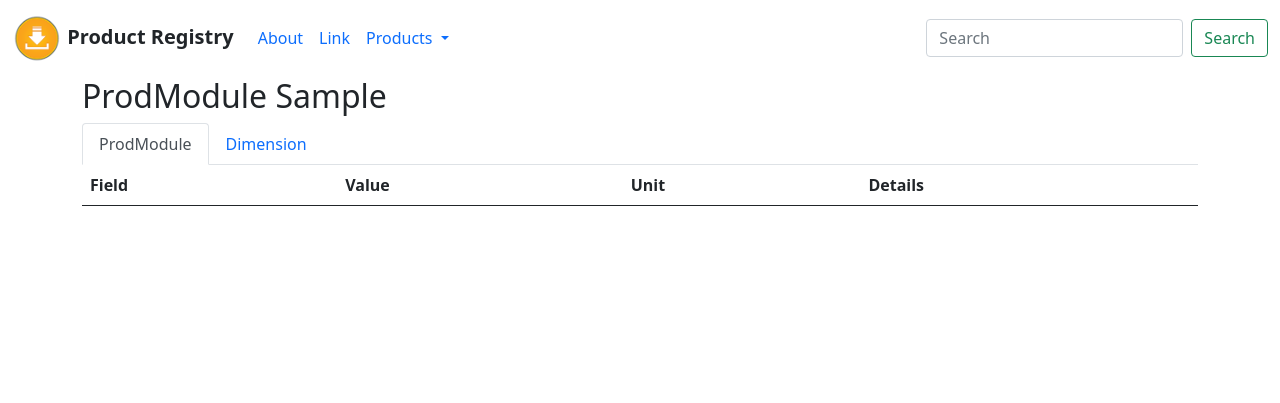
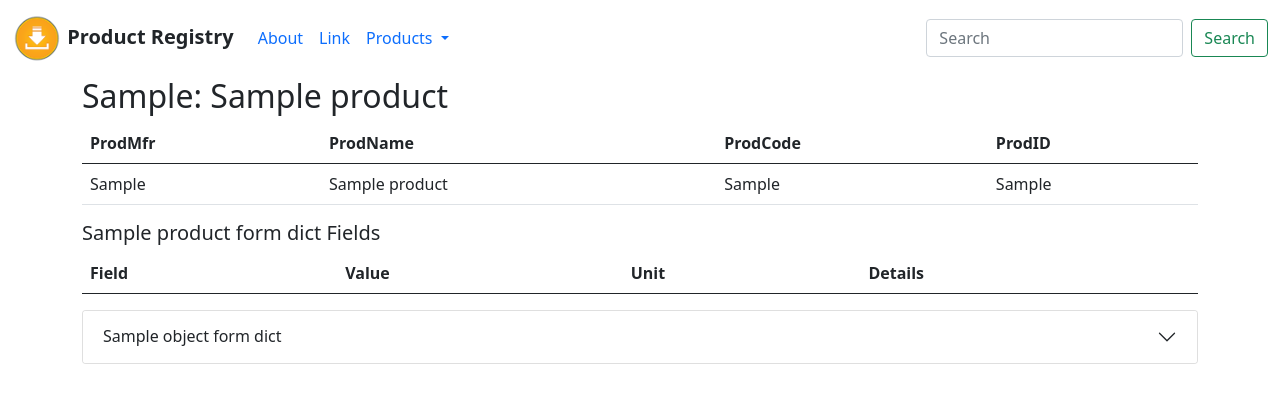
Before and after one commit to Open-Orange-Button/Orange-Button-ProductRegistry, a Django app: template server/templates/server/prodmodule_form.html in a window 1280 px wide. Shown: the top 403 px of the page. Run offline with Django 4.2, Linux system fonts and the light colour scheme; the template is opened without the code that fills it: most values are stand-ins (such as "Sample title", 1, 10 or a date in 2020); lists and menus that the app fills with data are empty; some libraries are stand-ins or nearby versions.

Commit message:
switching to accordions instead of tabs

```diff
--- a/server/templates/server/base.html
+++ b/server/templates/server/base.html
@@ -48,14 +48,16 @@
             </div>
         </div>
     </nav>
-    <header class='container'>
+    <div class='container'>
         {% block header %}{% endblock %}
-    </header>
-    <main class='container'>
+    </div>
+    <div class='container'>
         {% block main %}{% endblock %}
-    </main>
-    <footer class='container'>
-        {% block footer %}{% endblock %}
-    </footer>
+    </div>
+    <div class='container'>
+        {% block footer %}
+            <div style='margin-top: 10rem' />
+        {% endblock %}
+    </div>
 </body>
 </html>
--- a/server/templates/server/prodmodule_form.html
+++ b/server/templates/server/prodmodule_form.html
@@ -1,27 +1,49 @@
 {% extends 'server/base.html' %}
 
 {% block header %}
-<h2>ProdModule {{ prodmodule.ProdID_Value }}</h2>
+<h2>
+    {{ product.ProdMfr_Value }}{% if product.ProdName_Value %}: {{ product.ProdName_Value }}{% endif %}
+</h2>
 {% endblock %}
 
 {% block main %}
+    <table class='table'>
+        <thead>
+            <tr>
+                <th scope='col'>ProdMfr</th>
+                <th scope='col'>ProdName</th>
+                <th scope='col'>ProdCode</th>
+                <th scope='col'>ProdID</th>
+            </tr>
+        </thead>
+        <tbody>
+            <tr>
+                <td>{{ product.ProdMfr_Value }}</td>
+                <td>{{ product.ProdName_Value }}</td>
+                <td>{{ product.ProdCode_Value }}</td>
+                <td>{{ product.ProdID_Value }}</td>
+            </tr>
+        </tbody>
+    </table>
+    <h5>{{ product_form_dict.name }} Fields</h5>
     <form action='/update/' method='post'>
         {% csrf_token %}
-        <ul class='nav nav-tabs' role='tablist'>
-            <li class='nav-item' role='presentation'>
-                <button class='nav-link active' id='prodmodule-tab' data-bs-toggle='tab' data-bs-target='#prodmodule' type='button' role='tab' aria-controls='prodmodule' aria-selected='true'>ProdModule</button>
-            </li>
-            <li class='nav-item' role='presentation'>
-                <button class='nav-link' id='dimension-tab' data-bs-toggle='tab' data-bs-target='#dimension' type='button' role='tab' aria-controls='dimension' aria-selected='false'>Dimension</button>
-            </li>
-        </ul>
-        <div class='tab-content'>
-            <div class='tab-pane fade show active' id='prodmodule' role='tabpanel' aria-labelledby='prodmodule-tab'>
-                {% include 'server/fields_table.html' with form=prodmodule_form %}
-            </div>
-            <div class='tab-pane fade' id='dimension' role='tabpanel' aria-labelledby='dimension-tab'>
-                {% include 'server/fields_table.html' with form=dimension_form %}
-            </div>
+        {% include 'server/fields_table.html' with form=product_form_dict.form %}
+        <div class='accordion'>
+            {% for fd in object_form_dicts %}
+                <div class='accordion-item'>
+                    <h2 class='accordion-header' id='{{ fd.name | lower }}-header'>
+                        <button class='accordion-button collapsed' type='button' data-bs-toggle='collapse' data-bs-target='#{{ fd.name | lower }}' aria-expanded='false' aria-controls='{{ fd.name | lower }}'>
+                            {{ fd.name }}
+                        </button>
+                    </h2>
+                    <div id='{{ fd.name | lower }}' class='accordion-collapse collapse' aria-labelledby='{{ fd.name | lower }}-header'>
+                        <div class='accordion-body'>
+                            {% include 'server/fields_table.html' with form=fd.form %}
+                        </div>
+                    </div>
+                </div>
+            {% endfor %}
         </div>
     </form>
 {% endblock %}
```
Also changed, not shown: server/forms.py (+17 -19 lines), server/templates/server/fields_form.html (added, +17 -0 lines), server/views.py (+13 -5 lines).
